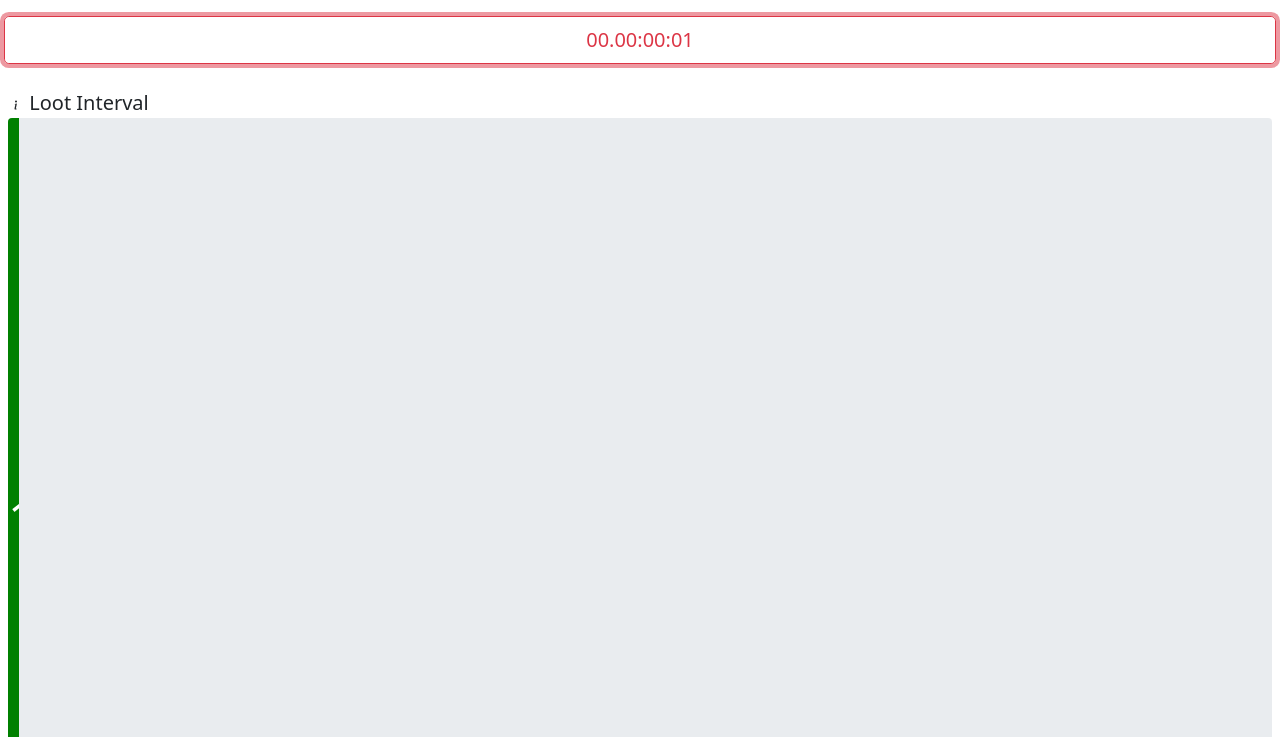
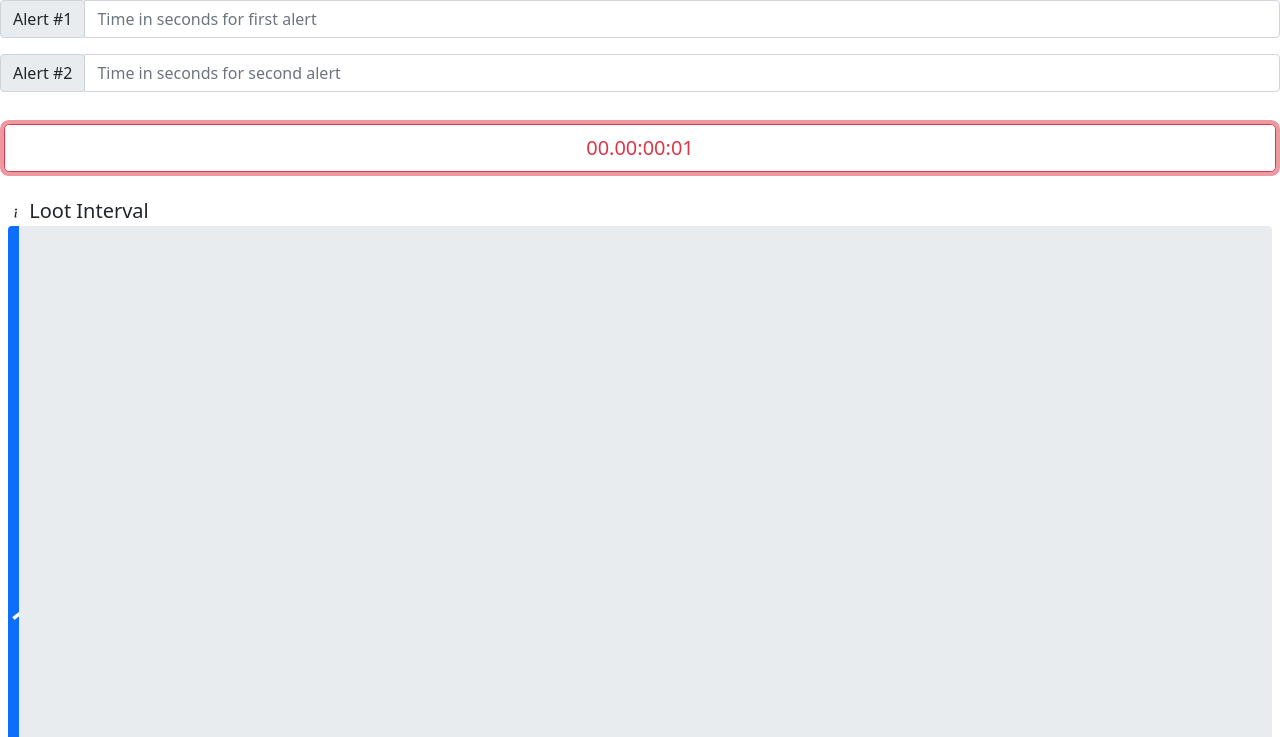
Before and after one commit to breezko/LootReminder, a plain HTML site: page index.html in a window 1280 px wide. Both pictures are taken after a click on the button "Start". Shown: the top 737 px of the page. Drawn offline with Linux system fonts and the light colour scheme.

Commit message:
add alert timer inputs

```diff
--- a/index.html
+++ b/index.html
@@ -10,6 +10,18 @@
 </head>
 
 <body>
+    <div class="input-group mb-3">
+        <div class="input-group-prepend">
+          <span class="input-group-text" id="basic-addon1">Alert #1</span>
+        </div>
+        <input id="alert-1" type="number" class="form-control" placeholder="Time in seconds for first alert" aria-label="alert-timer-1" aria-describedby="alert-timer-1">
+    </div>
+    <div class="input-group mb-3">
+        <div class="input-group-prepend">
+          <span class="input-group-text" id="basic-addon1">Alert #2</span>
+        </div>
+        <input id="alert-2" type="number" class="form-control" placeholder="Time in seconds for second alert" aria-label="alert-timer-2" aria-describedby="alert-timer-2">
+    </div>
     <div class="row p-3">
         <button id="start" title="Toggle" onclick="start()" type="button"
             class="btn btn-outline-success btn-lg btn-block">Start</button>
--- a/js/utils.js
+++ b/js/utils.js
@@ -4,28 +4,44 @@ function secToFormat(seconds, format) {
 var running = false;
 var lootIntervalElement = document.getElementById("loot-interval");
 var runTimerElement = document.getElementById('start');
+var alertOneElement = document.getElementById('alert-1');
+var alertTwoElement = document.getElementById('alert-2');
 
 
 function start() {
-    var x;
+    var x, alertOne, alertTwo;
     var total = 0;
     const TIMEOUT = 120
     minMax = [105, 120]
     running = !running;
+    if (alertOneElement.value != null && alertTwoElement.value != null) {
+        alertOne = parseInt(alertOneElement.value) / TIMEOUT;
+        alertTwo = parseInt(alertTwoElement.value) / TIMEOUT;
+        console.log(alertOne);
+        console.log(alertTwo);
+    }
+    else {
+        alertOne = 0.84;
+        alertTwo = 0.91;
+    }
     x = setInterval(function () {
         percentage = (total % TIMEOUT) / TIMEOUT;
         lootIntervalElement.style.width = percentage * 100 + "%";
         lootIntervalElement.innerText = (total % TIMEOUT);
-        if (percentage < 0.85) {
+
+
+        if (percentage < alertOne) {
             lootIntervalElement.style.backgroundColor = "green";
 
         }
-        else if (percentage < 0.91) {
+        else if (percentage < alertTwo) {
             lootIntervalElement.style.backgroundColor = "orange";
         }
-        else if (percentage < 0.94) {
+        else if (percentage > alertTwo) {
             lootIntervalElement.style.backgroundColor = "red";
         }
+
+
 
         var humanized = secToFormat(total, "DD.HH:mm:ss")
         if (running) {
```
